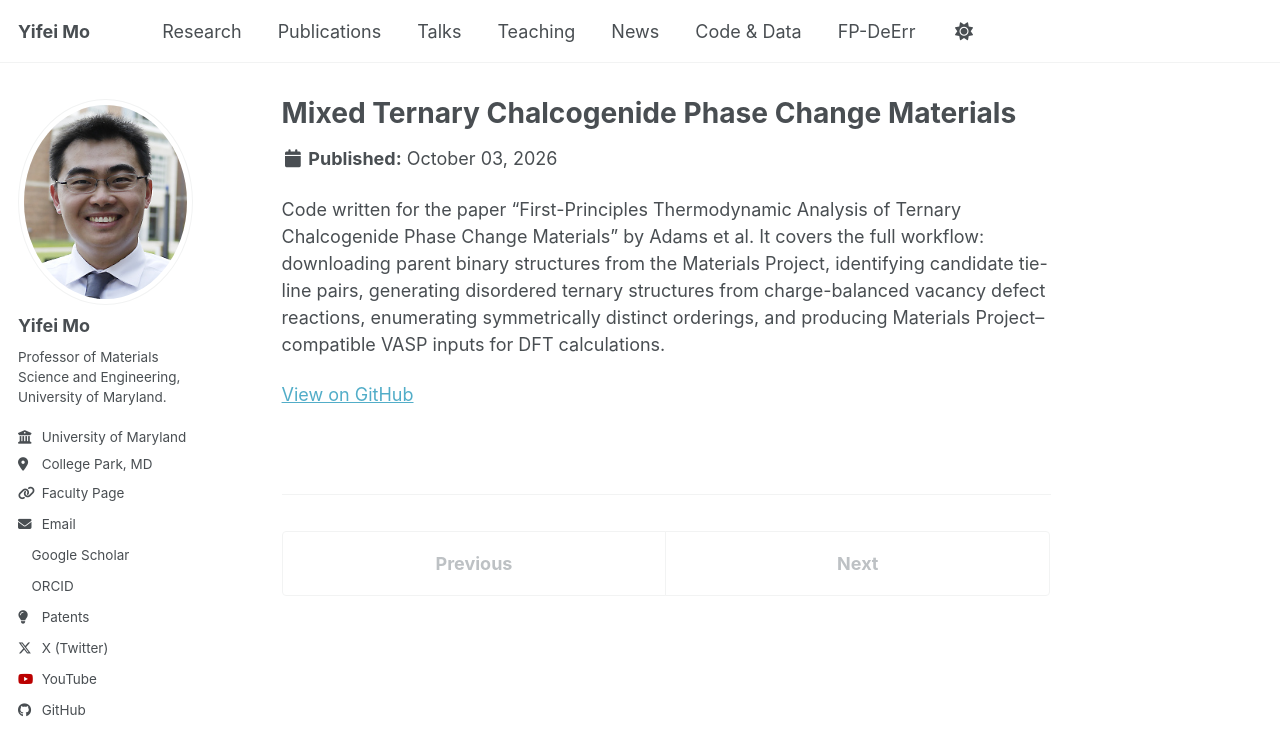
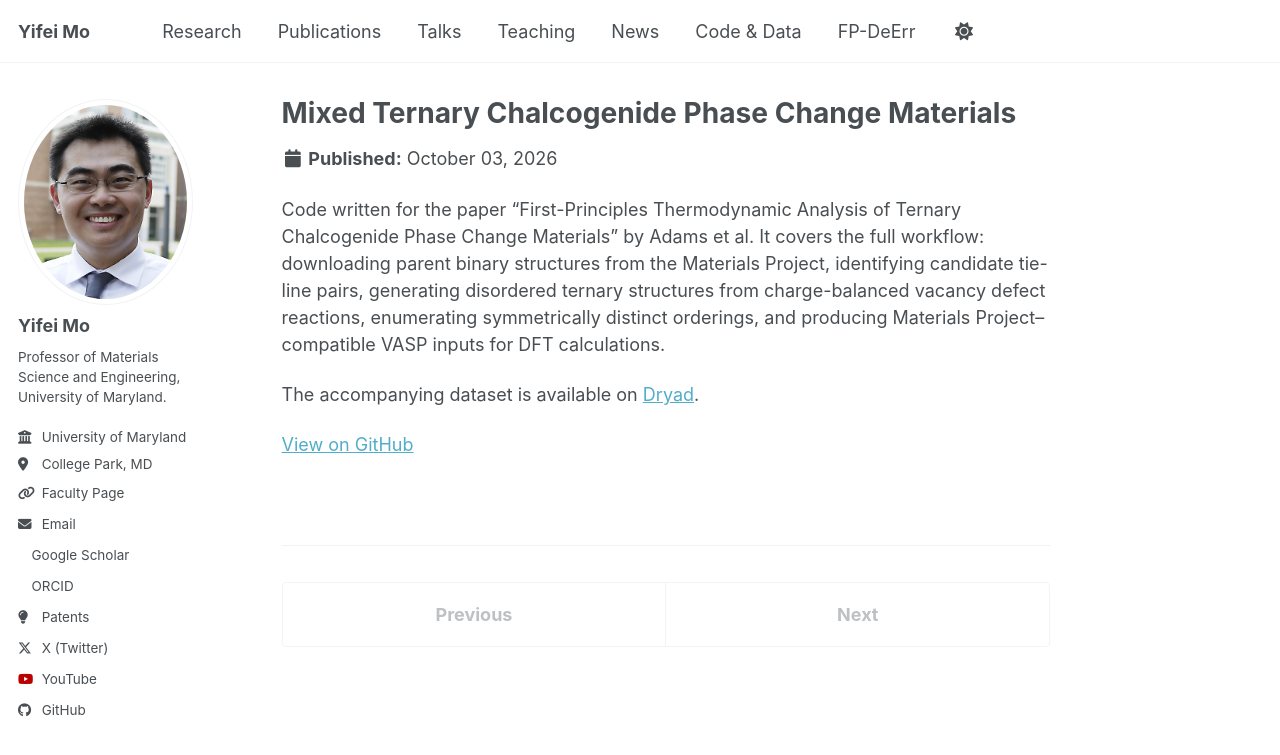
Before and after one commit to yifeimo/yifeimo.github.io, a Jekyll site: the page built from _portfolio/pcm-tieline-hull.md, in a window 1280 px wide. Shown: the top 755 px of the page. Built offline with Jekyll 4.4.1, drawn with Linux system fonts in a browser that asks for light colours; a style sheet for code colours, icons or effects is not loaded.

Commit message:
Add Dryad dataset link to PCM tie-line hull entry
Co-Authored-By: Claude Sonnet 5.5 <noreply@anthropic.com>

```diff
--- a/_portfolio/pcm-tieline-hull.md
+++ b/_portfolio/pcm-tieline-hull.md
@@ -6,8 +6,12 @@ collection: portfolio
 order: 6
 icon: code
 link: "https://github.com/mogroupumd/pcm_tieline_hull"
+paper: "https://doi.org/10.5061/dryad.xd2547dxn"
+paper_label: "Dataset (Dryad)"
 ---
 
 Code written for the paper "First-Principles Thermodynamic Analysis of Ternary Chalcogenide Phase Change Materials" by Adams et al. It covers the full workflow: downloading parent binary structures from the Materials Project, identifying candidate tie-line pairs, generating disordered ternary structures from charge-balanced vacancy defect reactions, enumerating symmetrically distinct orderings, and producing Materials Project–compatible VASP inputs for DFT calculations.
 
+The accompanying dataset is available on [Dryad](https://doi.org/10.5061/dryad.xd2547dxn).
+
 [View on GitHub](https://github.com/mogroupumd/pcm_tieline_hull)
```
